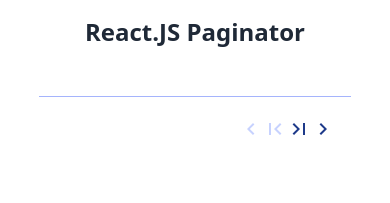
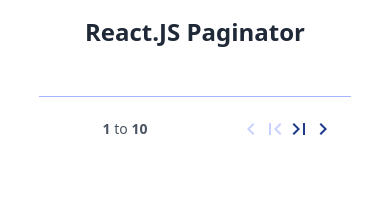
Before and after one commit to agonzalezf87/react-paginator, a React (Vite) app: page / in a window 390 px wide. Shown: the top 203 px of the page. Built offline with nearby package versions, Linux system fonts and the light colour scheme.

Commit message:
[fix]: Text alignment responsiveness

```diff
--- a/src/containers/App.jsx
+++ b/src/containers/App.jsx
@@ -1,4 +1,4 @@
-import { useEffect, useState } from "react"
+import { useState } from "react"
 import { MdChevronLeft, MdChevronRight, MdFirstPage, MdLastPage } from 'react-icons/md'
 import products from '../helpers/products.json'
 
@@ -58,10 +58,10 @@
       <div className="w-4/5 h-screen m-auto">
         <h1 className="w-full text-2xl text-center text-gray-800 font-bold p-4 mb-8 ease-in-out transition-all duration-300">React.JS Paginator</h1>
         <div className="w-full h-12 flex justify-between items-center border-t border-indigo-300 pt-4 px-4">
-          <div className="w-1/2 md:w-1/4 h-full flex items-center text-gray-600">
-            <p className="hidden sm:block text-sm"><span className="font-semibold">{currentPage > 1 ? ((dataOffset * currentPage) - dataOffset) + 1 : currentPage}</span> to <span className="font-semibold">{currentPage < pages ? currentPage * dataOffset : data}</span> items of <span className="font-semibold">{data}</span></p>
+          <div className="w-1/2 lg:w-1/4 h-full flex items-center text-gray-600">
+            <p className="sm:block text-sm text-center mx-auto"><span className="font-semibold">{currentPage > 1 ? ((dataOffset * currentPage) - dataOffset) + 1 : currentPage}</span> to <span className="font-semibold">{currentPage < pages ? currentPage * dataOffset : data}</span><span className="hidden sm:inline"> items of </span><span className="font-semibold hidden sm:inline">{data}</span></p>
           </div>
-          <div className="w-1/2 md:w-2/4">
+          <div className="w-1/2 lg:w-2/4">
             <ul className="w-full h-fit flex justify-end items-center select-none text-blue-900 font-medium">
               <li className="flex items-center w-6 sm:w-8 h-10 bg-zync-100">
                 <a
```
